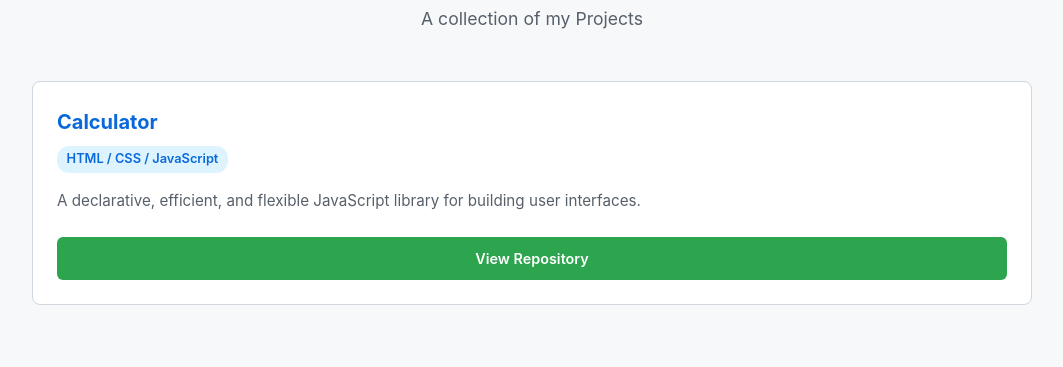
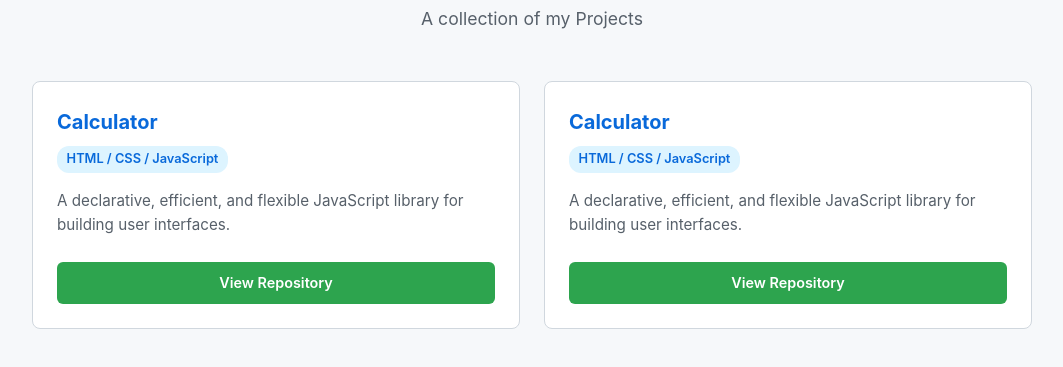
Before and after one commit to amityadav288/project, a plain HTML site: page index.html in a window 1280 px wide. Shown: the part 99-466 px from the top of the page, without its empty margins (108-1171 px from the left). Drawn offline with Linux system fonts and the light colour scheme.

Commit message:
Update index.html

```diff
--- a/index.html
+++ b/index.html
@@ -127,7 +127,14 @@
     <main class="bookmark-grid">
 
         <article class="card">
-            <h2><a href="https://github.com/facebook/react" target="_blank">Calculator</a></h2>
+            <h2><a href="#">Calculator</a></h2>
+            <span class="language"> HTML / CSS / JavaScript</span>
+            <p>A declarative, efficient, and flexible JavaScript library for building user interfaces.</p>
+            <a href="Calculator/index.html" target="_blank" class="btn">View Repository</a>
+        </article>
+
+        <article class="card">
+            <h2><a href="#">Calculator</a></h2>
             <span class="language"> HTML / CSS / JavaScript</span>
             <p>A declarative, efficient, and flexible JavaScript library for building user interfaces.</p>
             <a href="Calculator/index.html" target="_blank" class="btn">View Repository</a>
```
